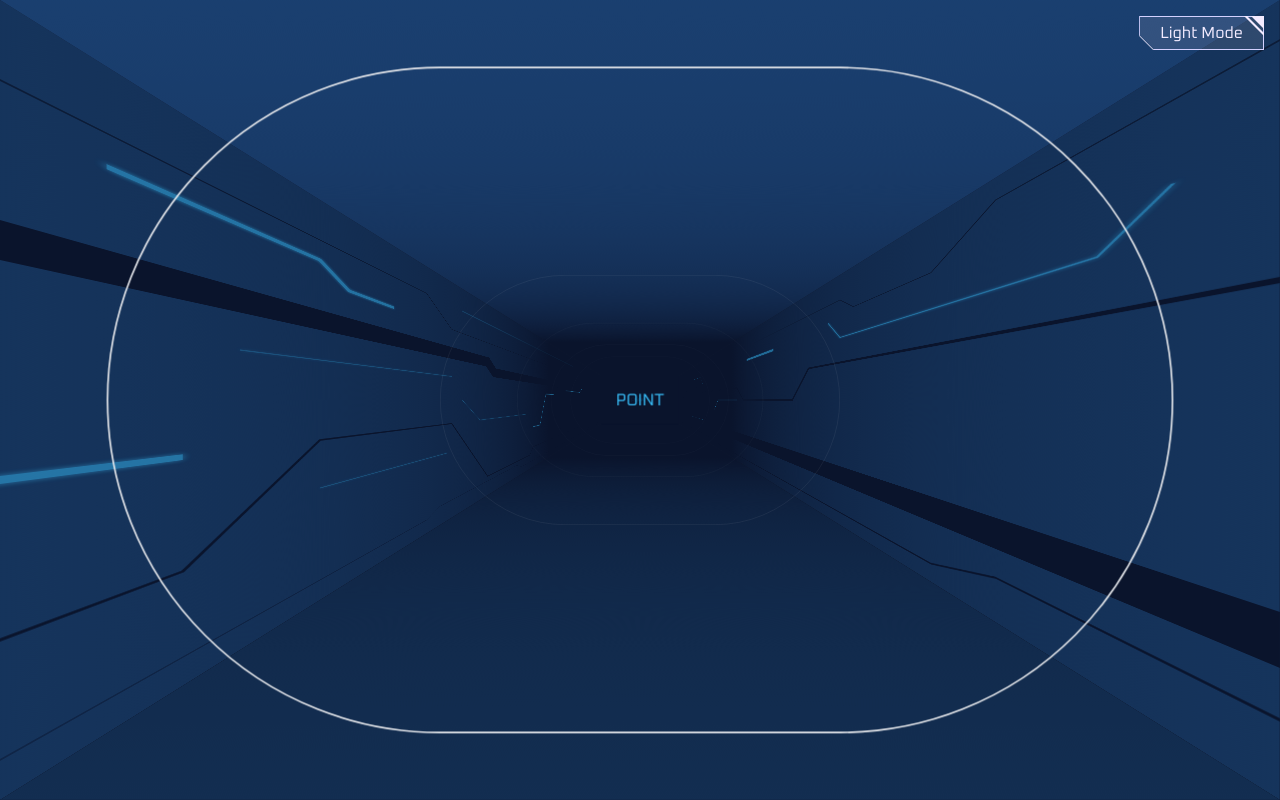
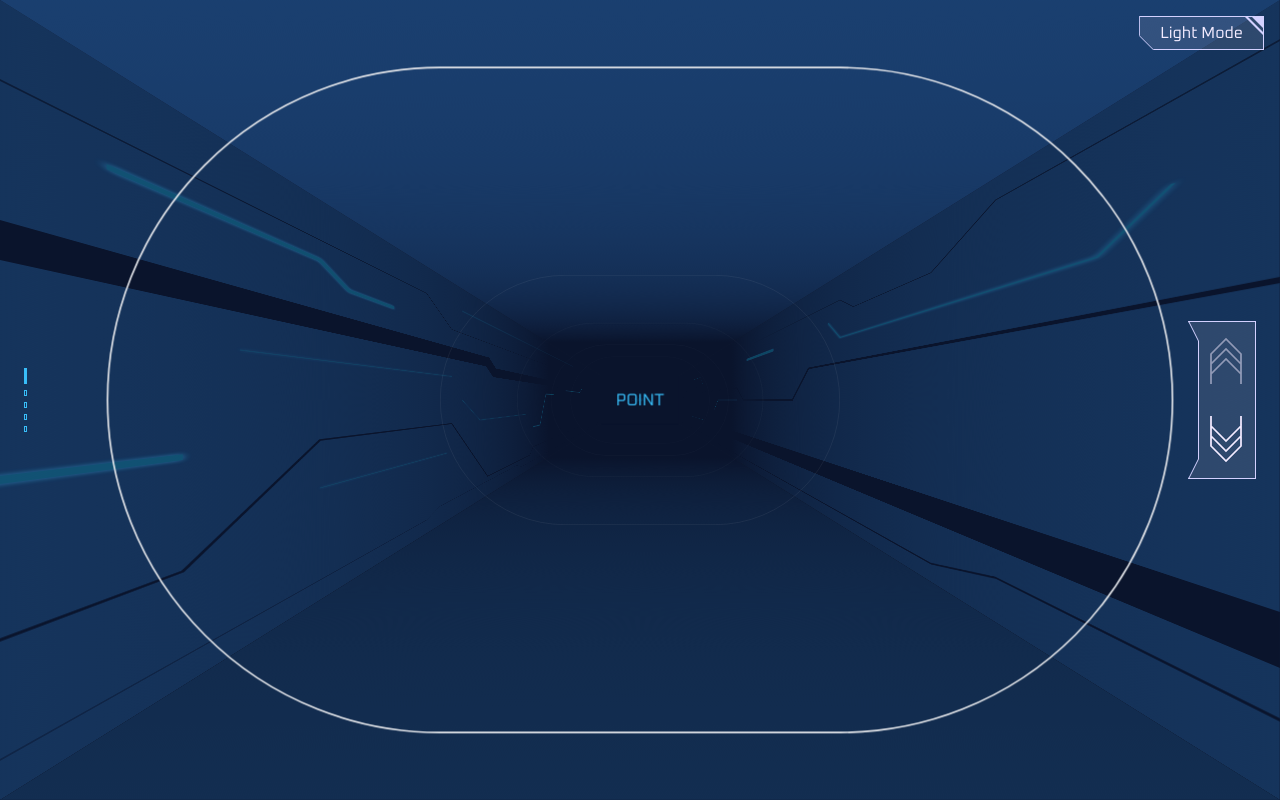
Before and after one commit to Arnav-Agrawal-987/Arnav-Agrawal-987.github.io, a React (Vite) app: page / in a window 1280 px wide. Built offline with nearby package versions, Linux system fonts and the light colour scheme; a web font is replaced by a local one.

Commit message:
feat:arrow buttons and tiltcard

```diff
--- a/src/App.tsx
+++ b/src/App.tsx
@@ -60,7 +60,7 @@ export default function App() {
   return (
     <main className="w-screen h-screen flex items-center justify-center overflow-hidden bg-room-bg" style={{ perspective: `${PERSPECTIVE}px` }}>
 
-      <HUD isDark={isDark} setIsDark={setIsDark} currentIndex={currentIndex} totalNodes={N} />
+      <HUD isDark={isDark} setIsDark={setIsDark} currentIndex={currentIndex} setCurrentIndex={setCurrentIndex} totalNodes={N} />
 
       <motion.div className="relative w-full h-full" style={{ translateZ: zeroCamera, transformStyle: "preserve-3d" }}>
 
--- a/src/components/HUD.tsx
+++ b/src/components/HUD.tsx
@@ -1,28 +1,81 @@
 import { Sun, Moon } from 'lucide-react';
+import TiltCard from './Tiltcard';
 
 interface HUDProps {
   isDark: boolean;
   setIsDark: React.Dispatch<React.SetStateAction<boolean>>;
   currentIndex: number;
+  setCurrentIndex: React.Dispatch<React.SetStateAction<number>>;
   totalNodes: number;
 }
 
-export default function HUD({ isDark, setIsDark, currentIndex, totalNodes }: HUDProps) {
+export default function HUD({ isDark, setIsDark, currentIndex, setCurrentIndex, totalNodes }: HUDProps) {
+  const previousCheckpoint = () => {
+    if (currentIndex > 0) setCurrentIndex(prev => prev - 1);
+  };
+  const nextCheckpoint = () => {
+    if (currentIndex < totalNodes - 1) setCurrentIndex(prev => prev + 1);
+  };
   return (
     <>
-      {/* Top Right Theme Control */}
-      <div className="absolute top-4 right-4 z-10 md:hover:scale-105 transition">
+      <svg className="hidden">
+        <defs>
+          <g id="hud-arrow" strokeWidth={1.75}>
+            <path d="M 0,10 l 30,0 l 15,15 l -15,15 l -30,0 l 10,0 l 15,-15 l -15,-15 l 10,0 l 15,15 l -15,15" fill="none"/>
+          </g>
+        </defs>
+      </svg>
+      <TiltCard glowColor="var(--color-button-hover)" glowClipPath="polygon(0 0, 100% 0, 100% 100%, 15px 100%, 0% calc(100% - 15px))" className="absolute top-4 right-4 z-10 md:hover:scale-105 transition duration-5">
         <button
           onClick={() => setIsDark(prev => !prev)}
-          className="bg-button-bg text-button-text border border-button-border px-3 md:px-5 py-2 md:py-1 hover:bg-button-hover transition" style={{ clipPath: "polygon(0 0, 100% 0, 100% 100%, 15px 100%, 0% calc(100% - 15px))" }}
+          className="bg-button-bg text-button-text border border-button-border px-3 md:px-5 py-2 md:py-1 transition" style={{ clipPath: "polygon(0 0, 100% 0, 100% 100%, 15px 100%, 0% calc(100% - 15px))" }}
         >
           {isDark ? (<><Sun className="w-5 h-5 md:hidden" /><span className="hidden md:inline">Light Mode</span></>) : (<><Moon className="w-5 h-5 md:hidden" /><span className="hidden md:inline">Dark Mode</span></>)}
         </button>
-        <div className="absolute left-0 bottom-0 bg-button-text w-full h-full" style={{ clipPath: "polygon(0 calc(100% - 15px), 15px 100%, 14px 100%, 0 calc(100% - 14px))" }}></div>
-        <div className="absolute right-0 top-0 bg-button-text w-full h-full" style={{ clipPath: "polygon(calc(100% - 13px) 0, 100% 0, 100% 13px)" }}></div>
-        <div className="absolute right-0 top-0 bg-button-text w-full h-full" style={{ clipPath: "polygon(calc(100% - 20px) 0, calc(100% - 17px) 0, 100% 17px, 100% 20px)" }}></div>
+        <div className="absolute left-0 bottom-0 bg-button-border w-full h-full" style={{ clipPath: "polygon(0 calc(100% - 15px), 15px 100%, 14px 100%, 0 calc(100% - 14px))" }}></div>
+        <div className="absolute right-0 top-0 bg-button-border w-full h-full" style={{ clipPath: "polygon(calc(100% - 13px) 0, 100% 0, 100% 13px)" }}></div>
+        <div className="absolute right-0 top-0 bg-button-border w-full h-full" style={{ clipPath: "polygon(calc(100% - 20px) 0, calc(100% - 17px) 0, 100% 17px, 100% 20px)" }}></div>
+      </TiltCard>
+      <div className="absolute left-6 top-1/2 -translate-y-1/2 z-50 flex flex-col gap-4 select-none">
+        <div className="flex flex-col gap-1.5 my-2">
+          {Array.from({ length: totalNodes }).map((_, idx) => (
+            <div
+              key={`node-tick-${idx}`}
+              className={`w-[3px] transition-all duration-500 border border-hologram-moderate ${idx === currentIndex ? 'h-4 bg-hologram-moderate' : 'h-1.5 bg-hologram-moderate/30'}`}
+            />
+          ))}
+        </div>
       </div>
+      <TiltCard maxTilt={15} glowColor="var(--color-button-hover)" glowClipPath="polygon(0 0, 100% 0, 100% 100%, 0 100%, 10px calc(100% - 20px), 10px 20px)" className="absolute right-6 top-1/2 -translate-y-1/2 z-50 hover:scale-105 transition duration-5">
+        <div className="flex flex-col gap-8 items-center border border-button-border bg-button-bg py-3 pr-1 pl-3" style={{ clipPath: "polygon(0 0, 100% 0, 100% 100%, 0 100%, 10px calc(100% - 20px), 10px 20px)" }}>
+          <svg className={`w-[50px] h-[50px] -rotate-90 stroke-button-text ${currentIndex === 0?"opacity-50":"opacity-100"} cursor-pointer transition hover:scale-105`} onClick={previousCheckpoint}>
+            <use href="#hud-arrow"/>
+          </svg>
+          <svg className={`w-[50px] h-[50px] rotate-90 stroke-button-text ${currentIndex === totalNodes - 1?"opacity-50":"opacity-100"} cursor-pointer transition hover:scale-105`} onClick={nextCheckpoint}>
+            <use href="#hud-arrow"/>
+          </svg>
+          {/* <button
+            onClick={previousCheckpoint}
+            disabled={currentIndex === 0}
+            className="w-10 h-10 border border-button-border bg-button-bg text-button-text flex items-center justify-center transition hover:bg-button-hover disabled:opacity-20 disabled:pointer-events-none group"
+            style={{ clipPath: arrowClip }}
+          >
+            <ChevronUp className="w-4 h-4 text-hologram-moderate group-hover:scale-110 transition-transform" strokeWidth={2.5} />
+          </button>
 
+          <button
+            onClick={nextCheckpoint}
+            disabled={currentIndex === totalNodes - 1}
+            className="w-10 h-10 border border-button-border bg-button-bg text-button-text flex items-center justify-center transition hover:bg-button-hover disabled:opacity-20 disabled:pointer-events-none group"
+            style={{ clipPath: arrowClip }}
+          >
+            <ChevronDown className="w-4 h-4 text-hologram-moderate group-hover:scale-110 transition-transform" strokeWidth={2.5} />
+          </button> */}
+        </div>
+        <div className="absolute left-0 bottom-0 bg-button-border w-full h-full" style={{ clipPath: "polygon(0 100%, 10px calc(100% - 20px), 10px 20px, 0 0, 1px 0, 11px 20px, 11px calc(100% - 20px), 1px 100%)" }}></div>
+        {/* <div className="absolute right-0 top-0 bg-button-border w-full h-full" style={{ clipPath: "polygon(calc(100% - 13px) 0, 100% 0, 100% 13px)" }}></div> */}
+        {/* <div className="absolute right-0 top-0 bg-button-border w-full h-full" style={{ clipPath: "polygon(calc(100% - 20px) 0, calc(100% - 17px) 0, 100% 17px, 100% 20px)" }}></div> */}
+      </TiltCard>
       {/* <div className="absolute bottom-4 left-4 z-50 font-mono text-[10px] text-hologram-moderate/60 tracking-widest bg-room-bg/40 backdrop-blur px-3 py-1 border border-hologram-moderate/20 rounded">
         SYS_LOC // <span className="text-hologram-moderate font-bold">0{currentIndex} / 0{totalNodes - 1}</span>
       </div> */}
--- a/src/components/Room.tsx
+++ b/src/components/Room.tsx
@@ -49,13 +49,13 @@ export default function Room({ pipeProgress }: { pipeProgress: MotionValue<numbe
                 d={pathConfig.d}
                 fill="none"
                 stroke="var(--color-room-bg)"
-                className="text-hologram-moderate/10"
+                className="text-hologram-dim/10"
                 strokeWidth={pathConfig.strokeWidth}
               />
               <motion.path
                 d={pathConfig.d}
                 fill="none"
-                stroke="var(--color-hologram-moderate)"
+                stroke="var(--color-hologram-dim)"
                 strokeWidth={pathConfig.strokeWidth}
                 strokeLinecap="square"
                 className="animate-pulse-flow"
@@ -68,7 +68,7 @@ export default function Room({ pipeProgress }: { pipeProgress: MotionValue<numbe
               <path
                 d={pathConfig.d}
                 fill="none"
-                stroke="var(--color-hologram-moderate)"
+                stroke="var(--color-hologram-dim)"
                 className="animate-pulse-flow"
                 strokeWidth={pathConfig.strokeWidth}
               />
@@ -85,13 +85,13 @@ export default function Room({ pipeProgress }: { pipeProgress: MotionValue<numbe
                 d={pathConfig.d}
                 fill="none"
                 stroke="var(--color-room-bg)"
-                className="text-hologram-moderate/10"
+                className="text-hologram-dim/10"
                 strokeWidth={pathConfig.strokeWidth}
               />
               <motion.path
                 d={pathConfig.d}
                 fill="none"
-                stroke="var(--color-hologram-moderate)"
+                stroke="var(--color-hologram-dim)"
                 strokeWidth={pathConfig.strokeWidth}
                 strokeLinecap="square"
                 className="animate-pulse-flow"
@@ -104,7 +104,7 @@ export default function Room({ pipeProgress }: { pipeProgress: MotionValue<numbe
               <path
                 d={pathConfig.d}
                 fill="none"
-                stroke="var(--color-hologram-moderate)"
+                stroke="var(--color-hologram-dim)"
                 className="animate-pulse-flow"
                 strokeWidth={pathConfig.strokeWidth}
               />
--- /dev/null
+++ b/src/components/Tiltcard.tsx
@@ -0,0 +1,86 @@
+import React, { useRef } from 'react';
+import { motion, useMotionValue, useSpring, useTransform, useMotionTemplate } from 'framer-motion';
+
+interface TiltCardProps extends React.HTMLAttributes<HTMLDivElement> {
+  children: React.ReactNode;
+  maxTilt?: number;
+  glowColor?: string;
+  glowClipPath?: string;
+}
+
+export default function TiltCard({
+  children,
+  className = "",
+  style,
+  maxTilt = 10,
+  glowColor = "var(--color-button-hover)",
+  glowClipPath,
+  ...rest
+}: TiltCardProps) {
+  const cardRef = useRef<HTMLDivElement>(null);
+
+  const x = useMotionValue(0);
+  const y = useMotionValue(0);
+  const mouseX = useMotionValue(0);
+  const mouseY = useMotionValue(0);
+  const hoverOpacity = useMotionValue(0);
+
+  const smoothOpacity = useSpring(hoverOpacity, { stiffness: 300, damping: 20 });
+
+  // Attract Tilt
+  const rotateX = useSpring(useTransform(y, [-0.5, 0.5], [-maxTilt, maxTilt]), { stiffness: 250, damping: 20 });
+  const rotateY = useSpring(useTransform(x, [-0.5, 0.5], [maxTilt, -maxTilt]), { stiffness: 250, damping: 20 });
+
+  const backgroundTemplate = useMotionTemplate`radial-gradient(circle at ${mouseX}px ${mouseY}px, ${glowColor}, transparent 80%)`;
+
+  const handleMouseMove = (e: React.MouseEvent<HTMLDivElement, MouseEvent>) => {
+    if (!cardRef.current) return;
+    const rect = cardRef.current.getBoundingClientRect();
+
+    const localX = e.clientX - rect.left;
+    const localY = e.clientY - rect.top;
+
+    x.set(localX / rect.width - 0.5);
+    y.set(localY / rect.height - 0.5);
+    mouseX.set(localX);
+    mouseY.set(localY);
+  };
+
+  const handleMouseEnter = () => hoverOpacity.set(1);
+
+  const handleMouseLeave = () => {
+    x.set(0);
+    y.set(0);
+    hoverOpacity.set(0);
+  };
+
+  return (
+    <div
+      className={className}
+      style={{ perspective: "800px", ...style }}
+      {...rest}
+    >
+      <motion.div
+        ref={cardRef}
+        onMouseMove={handleMouseMove}
+        onMouseEnter={handleMouseEnter}
+        onMouseLeave={handleMouseLeave}
+        style={{ rotateX, rotateY, transformStyle: "preserve-3d" }}
+        className="relative w-full h-full"
+      >
+        <motion.div
+          className="pointer-events-none absolute inset-0 z-0"
+          style={{
+            background: backgroundTemplate,
+            opacity: smoothOpacity,
+            clipPath: glowClipPath
+          }}
+        />
+
+        <div className="relative z-10 w-full h-full">
+          {children}
+        </div>
+      </motion.div>
+    </div>
+  );
+}
--- a/src/index.css
+++ b/src/index.css
@@ -17,6 +17,7 @@
     --color-button-border: #d3d1ff;
     --color-button-bg: #f3ebff1d;
     --color-button-text: #f3ebff;
+    --color-button-text-disabled: #a19caa;
     --color-button-hover: #ffffff3a;
   }
 
```
